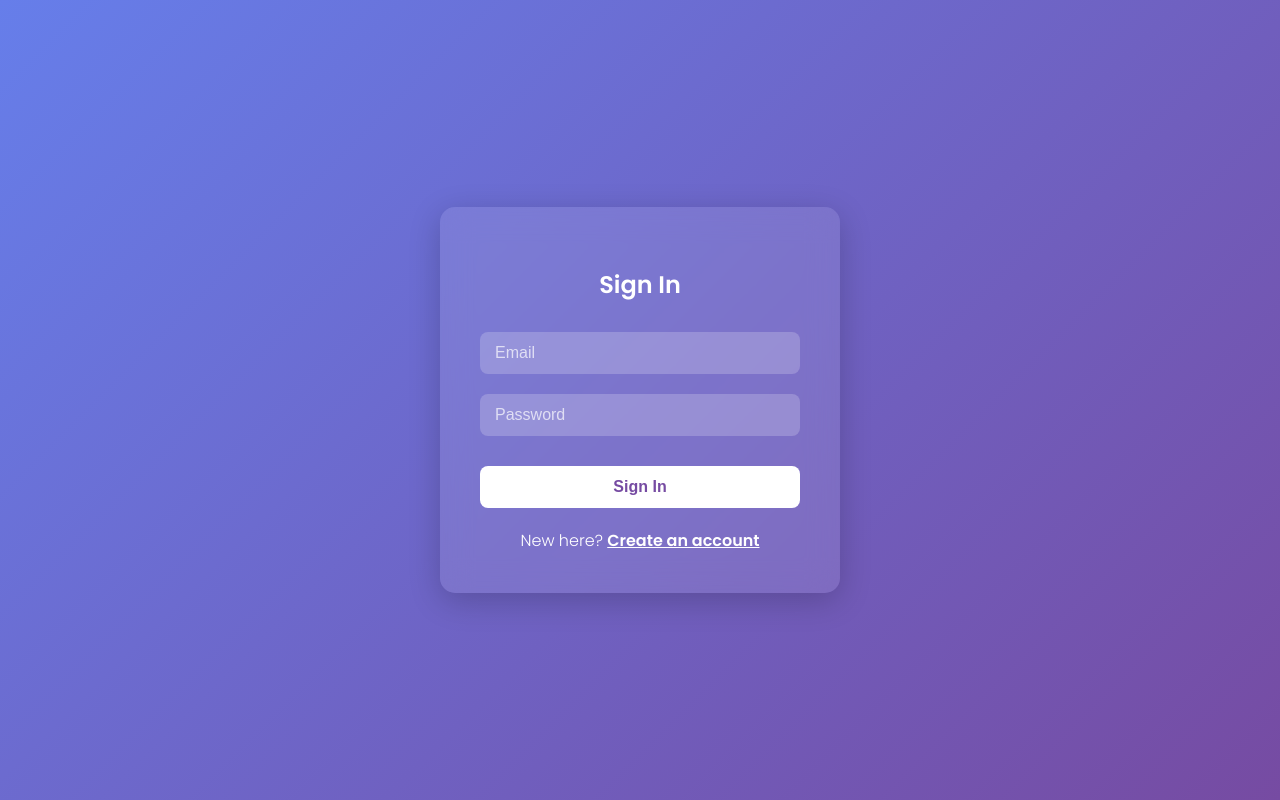
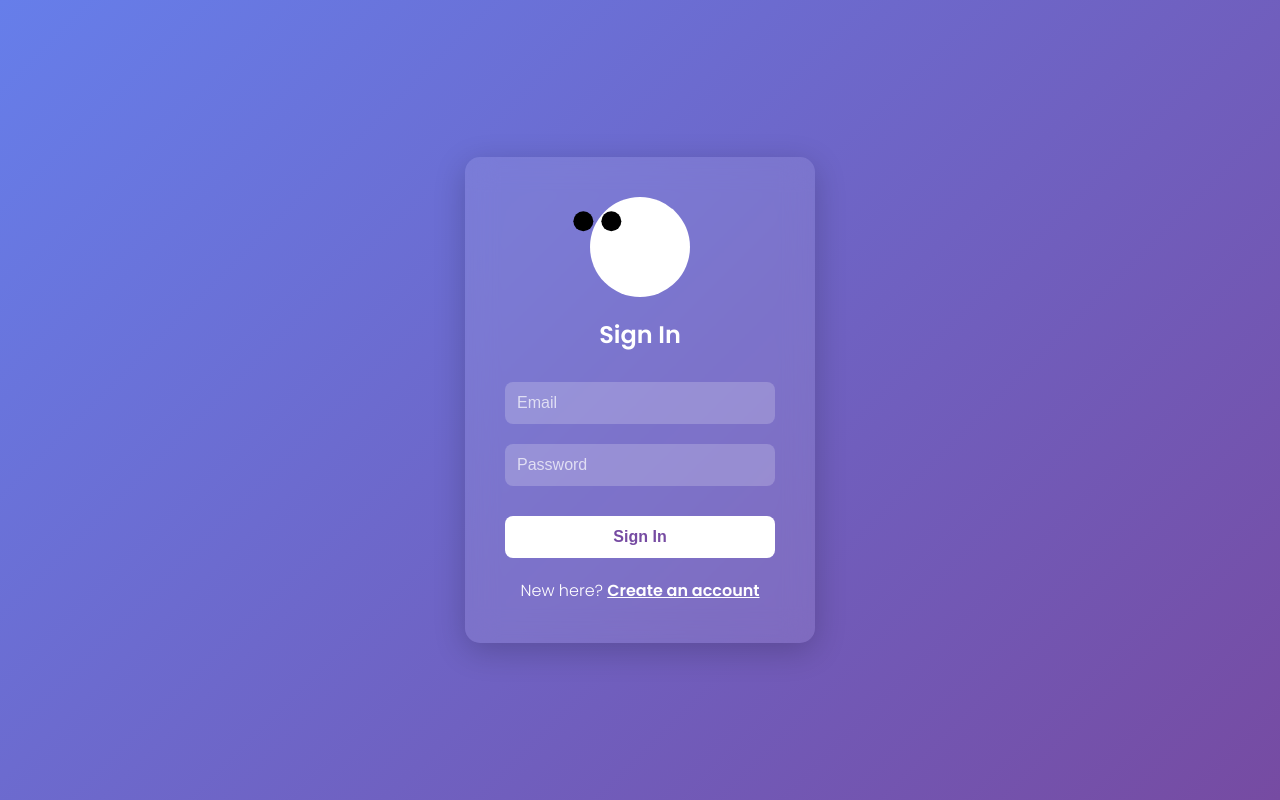
Before and after one commit to Dhiva555/live, a plain HTML site: page index.html in a window 1280 px wide. Both pictures are taken after a click on the button "Sign In". Drawn offline with Linux system fonts and the light colour scheme.

Commit message:
Update index.html
added eye symbol pink background

```diff
--- a/index.html
+++ b/index.html
@@ -3,12 +3,13 @@
 <head>
   <meta charset="UTF-8" />
   <meta name="viewport" content="width=device-width, initial-scale=1.0"/>
-  <title>Sign In / Sign Up</title>
+  <title>Interactive Sign In / Sign Up</title>
   <link href="https://fonts.googleapis.com/css2?family=Poppins:wght@300;600&display=swap" rel="stylesheet">
   <style>
     * {
       box-sizing: border-box;
     }
+
     body {
       margin: 0;
       font-family: 'Poppins', sans-serif;
@@ -17,39 +18,96 @@
       display: flex;
       align-items: center;
       justify-content: center;
+      overflow: hidden;
+      transition: background 0.3s ease;
     }
+
+    .blur-overlay {
+      position: absolute;
+      width: 100%;
+      height: 100%;
+      backdrop-filter: blur(4px);
+      background: rgba(0, 0, 0, 0.3);
+      z-index: 10;
+      opacity: 0;
+      pointer-events: none;
+      transition: opacity 0.3s ease;
+    }
+
     .container {
+      position: relative;
+      z-index: 11;
       background: rgba(255, 255, 255, 0.1);
       border-radius: 15px;
       backdrop-filter: blur(15px);
       box-shadow: 0 8px 32px rgba(0,0,0,0.2);
-      width: 90%;
-      max-width: 400px;
+      width: 350px;
       padding: 40px;
       color: white;
+      text-align: center;
+      transition: all 0.6s ease-in-out;
     }
+
+    .animal-face {
+      width: 100px;
+      height: 100px;
+      margin: 0 auto 20px auto;
+      background: #fff;
+      border-radius: 50%;
+      position: relative;
+    }
+
+    .eye {
+      width: 20px;
+      height: 20px;
+      background: black;
+      border-radius: 50%;
+      position: absolute;
+      top: 30px;
+      transition: 0.1s;
+    }
+
+    .eye.left {
+      left: 25px;
+    }
+
+    .eye.right {
+      right: 25px;
+    }
+
     h2 {
-      text-align: center;
       margin-bottom: 20px;
       font-weight: 600;
     }
+
     input[type="text"], input[type="password"], input[type="email"] {
       width: 100%;
-      padding: 12px 15px;
+      padding: 12px;
       margin: 10px 0;
       border: none;
       border-radius: 8px;
       background: rgba(255, 255, 255, 0.2);
       color: white;
       font-size: 16px;
+      transition: all 0.3s ease;
+      position: relative;
+      z-index: 12;
     }
+
+    input:focus {
+      outline: none;
+      background: rgba(255, 255, 255, 0.3);
+      box-shadow: 0 0 5px rgba(255, 255, 255, 0.4);
+    }
+
     input::placeholder {
       color: rgba(255, 255, 255, 0.7);
     }
+
     button {
       width: 100%;
       padding: 12px;
-      background: #ffffff;
+      background: #fff;
       color: #764ba2;
       font-size: 16px;
       font-weight: 600;
@@ -57,15 +115,20 @@
       border-radius: 8px;
       margin-top: 20px;
       cursor: pointer;
-      transition: background 0.3s;
+      transition: all 0.4s ease;
+      box-shadow: 0 0 0 rgba(0,0,0,0);
     }
+
     button:hover {
-      background: #eeeeee;
+      background: #ffdbf2;
+      transform: scale(1.05);
+      box-shadow: 0 0 20px rgba(255, 255, 255, 0.3);
     }
+
     .toggle {
-      text-align: center;
       margin-top: 20px;
     }
+
     .toggle a {
       color: #fff;
       font-weight: 600;
@@ -75,21 +138,33 @@
 
     .form-container {
       display: none;
+      opacity: 0;
+      transform: translateY(20px);
+      transition: all 0.5s ease-in-out;
     }
 
     .form-container.active {
       display: block;
+      opacity: 1;
+      transform: translateY(0);
     }
   </style>
 </head>
 <body>
 
+  <div class="blur-overlay" id="blurOverlay"></div>
+
   <div class="container">
+    <div class="animal-face">
+      <div class="eye left"></div>
+      <div class="eye right"></div>
+    </div>
+
     <div id="signin-form" class="form-container active">
       <h2>Sign In</h2>
       <input type="email" placeholder="Email" required>
       <input type="password" placeholder="Password" required>
-      <button>Sign In</button>
+      <button onclick="formEffect()">Sign In</button>
       <div class="toggle">
         New here? <a onclick="toggleForm()">Create an account</a>
       </div>
@@ -97,10 +172,10 @@
 
     <div id="signup-form" class="form-container">
       <h2>Sign Up</h2>
-      <input type="text" placeholder="Full Name" required>
+      <input type="text" placeholder="Full Name" id="fullName" required>
       <input type="email" placeholder="Email" required>
       <input type="password" placeholder="Password" required>
-      <button>Sign Up</button>
+      <button onclick="formEffect()">Sign Up</button>
       <div class="toggle">
         Already have an account? <a onclick="toggleForm()">Sign in</a>
       </div>
@@ -112,6 +187,37 @@
       document.getElementById("signin-form").classList.toggle("active");
       document.getElementById("signup-form").classList.toggle("active");
     }
+
+    function formEffect() {
+      const container = document.querySelector(".container");
+      container.style.transform = "scale(0.98)";
+      setTimeout(() => {
+        container.style.transform = "scale(1)";
+      }, 200);
+    }
+
+    // Eye tracking
+    const eyes = document.querySelectorAll('.eye');
+    document.addEventListener('mousemove', (e) => {
+      eyes.forEach(eye => {
+        const box = eye.getBoundingClientRect();
+        const x = (e.clientX - box.left - eye.clientWidth / 2) / 15;
+        const y = (e.clientY - box.top - eye.clientHeight / 2) / 15;
+        eye.style.transform = `translate(${x}px, ${y}px)`;
+      });
+    });
+
+    // Focus effect for Full Name
+    const fullNameInput = document.getElementById('fullName');
+    const blurOverlay = document.getElementById('blurOverlay');
+
+    fullNameInput.addEventListener('focus', () => {
+      blurOverlay.style.opacity = '1';
+    });
+
+    fullNameInput.addEventListener('blur', () => {
+      blurOverlay.style.opacity = '0';
+    });
   </script>
 </body>
 </html>
```
